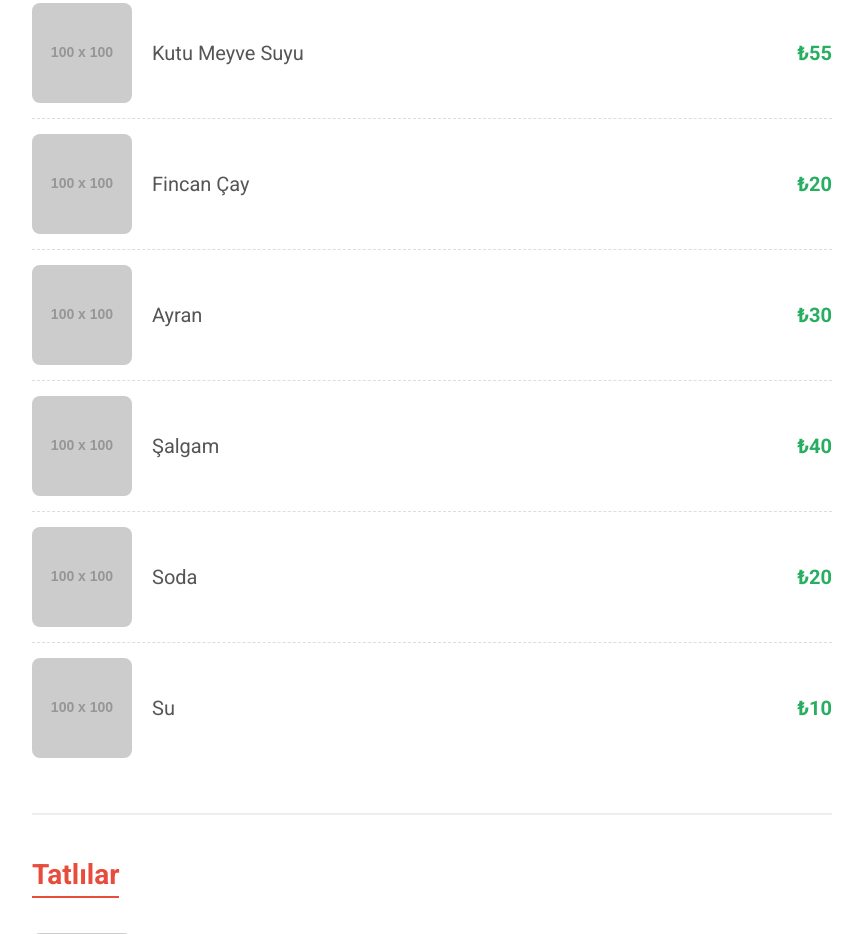
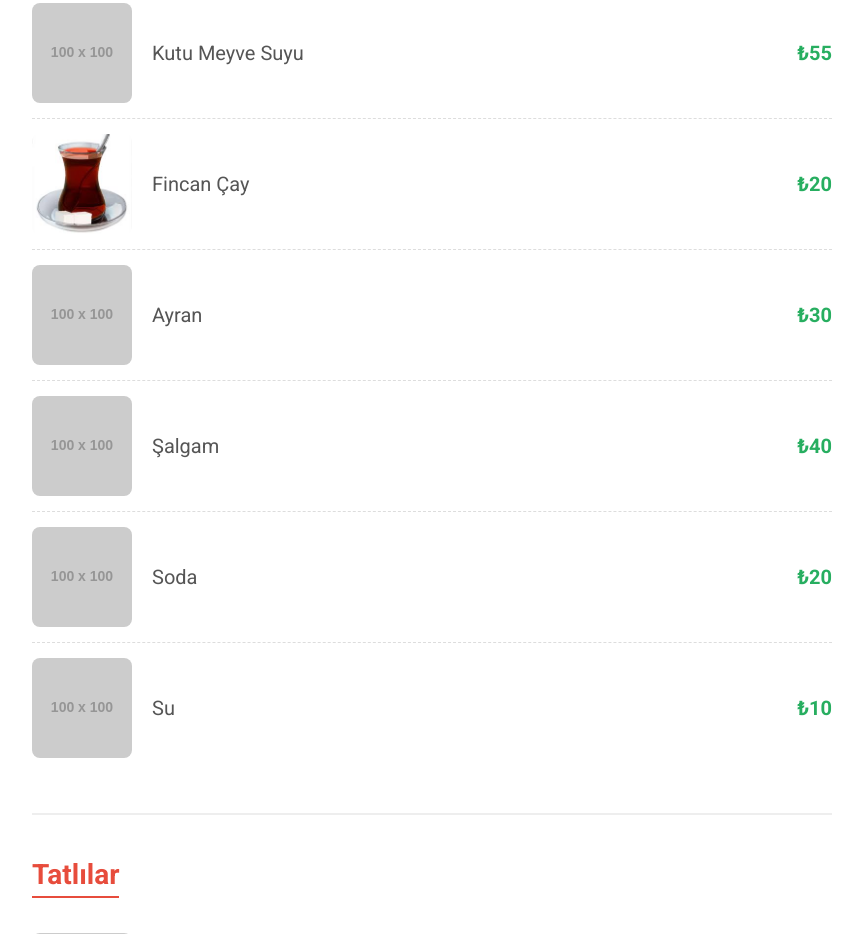
Before and after one commit to kaanbilgic/qr_menu, a plain HTML site: page index.html in a window 1280 px wide. Shown: the part 5059-5993 px from the top of the page, without its empty margins (208-1071 px from the left). Drawn offline with Linux system fonts and the light colour scheme; placeholder pictures from the web are drawn by us.

```diff
--- a/index.html
+++ b/index.html
@@ -202,7 +202,7 @@
         <span class="price">₺55</span>
       </div>
       <div class="menu-item">
-        <img src="https://via.placeholder.com/100" alt="Fincan Çay">
+        <img src="cay.jpg" alt="Fincan Çay">
         <p>Fincan Çay</p>
         <span class="price">₺20</span>
       </div>
```
